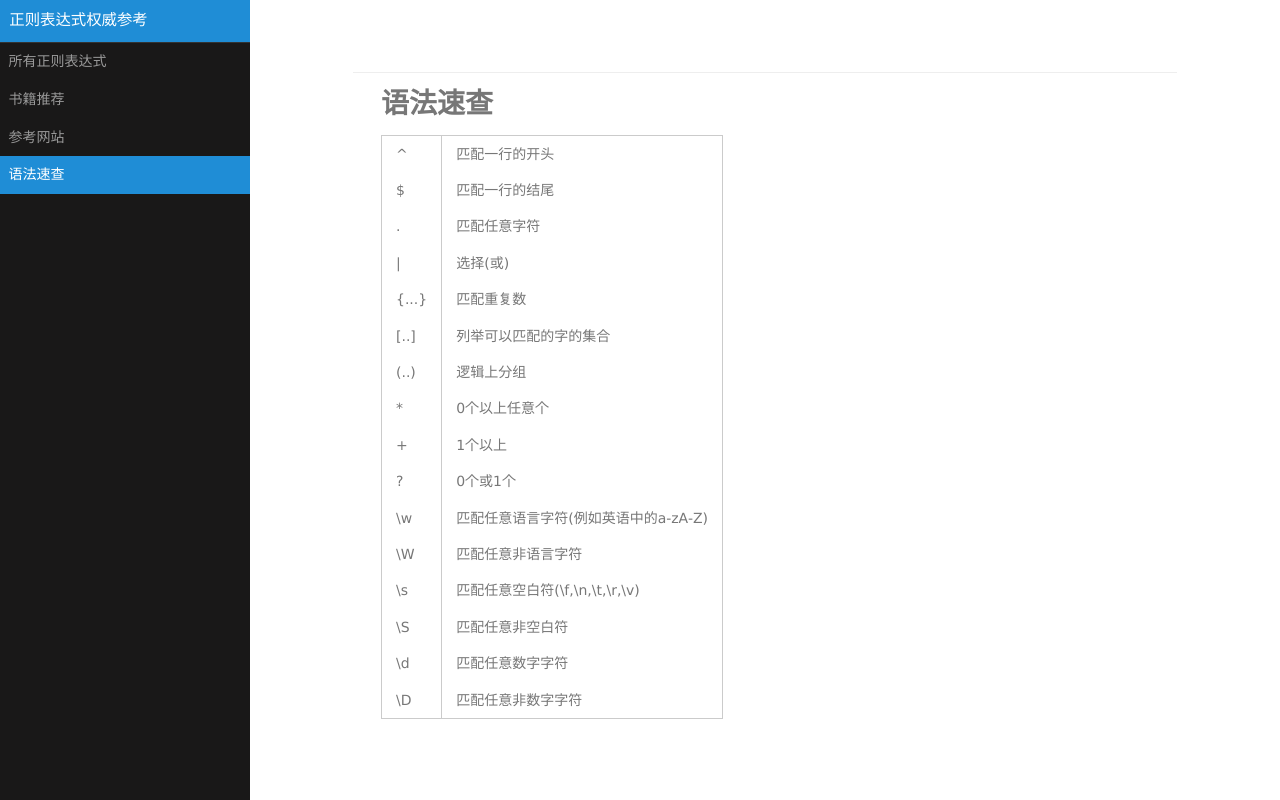
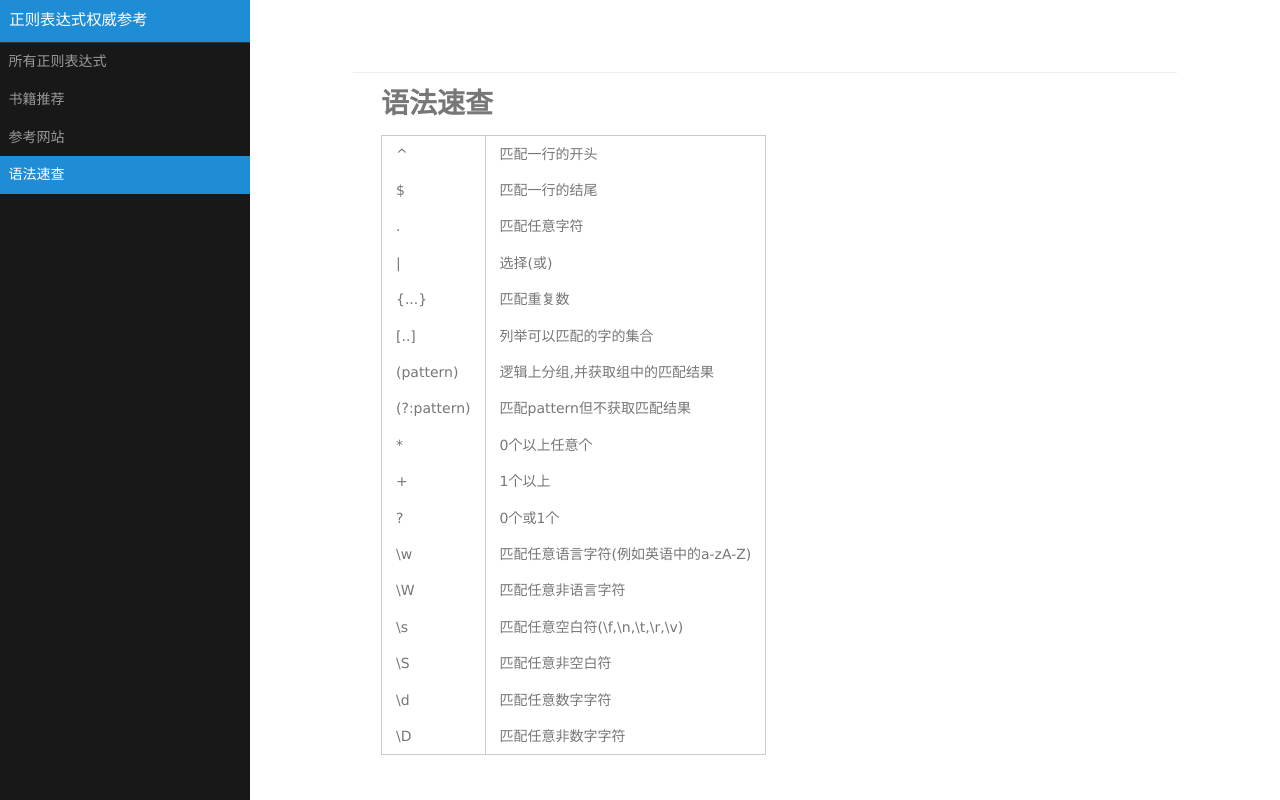
Before and after one commit to qazwsxedc121/regx_ref, a Node server app: page /static_page/cheat_sheet in a window 1280 px wide. Run offline with Node 20, Linux system fonts and the light colour scheme.

Commit message:
content update

```diff
--- a/md_page/cheat_sheet.html
+++ b/md_page/cheat_sheet.html
@@ -28,8 +28,12 @@
       <td>列举可以匹配的字的集合</td>
     </tr>
     <tr>
-      <td>(..)</td>
-      <td>逻辑上分组</td>
+      <td>(pattern)</td>
+      <td>逻辑上分组,并获取组中的匹配结果</td>
+    </tr>
+    <tr>
+      <td>(?:pattern)</td>
+      <td>匹配pattern但不获取匹配结果</td>
     </tr>
     <tr>
       <td>*</td>
--- a/views/regex_list.jade
+++ b/views/regex_list.jade
@@ -6,7 +6,7 @@ block main
   div.header
     h1 所有正则表达式
   div.content#all-list
-    input.fuzzy-search
+    input.fuzzy-search(placeholder="搜索")
     table.pure-table
       thead
         tr
```
